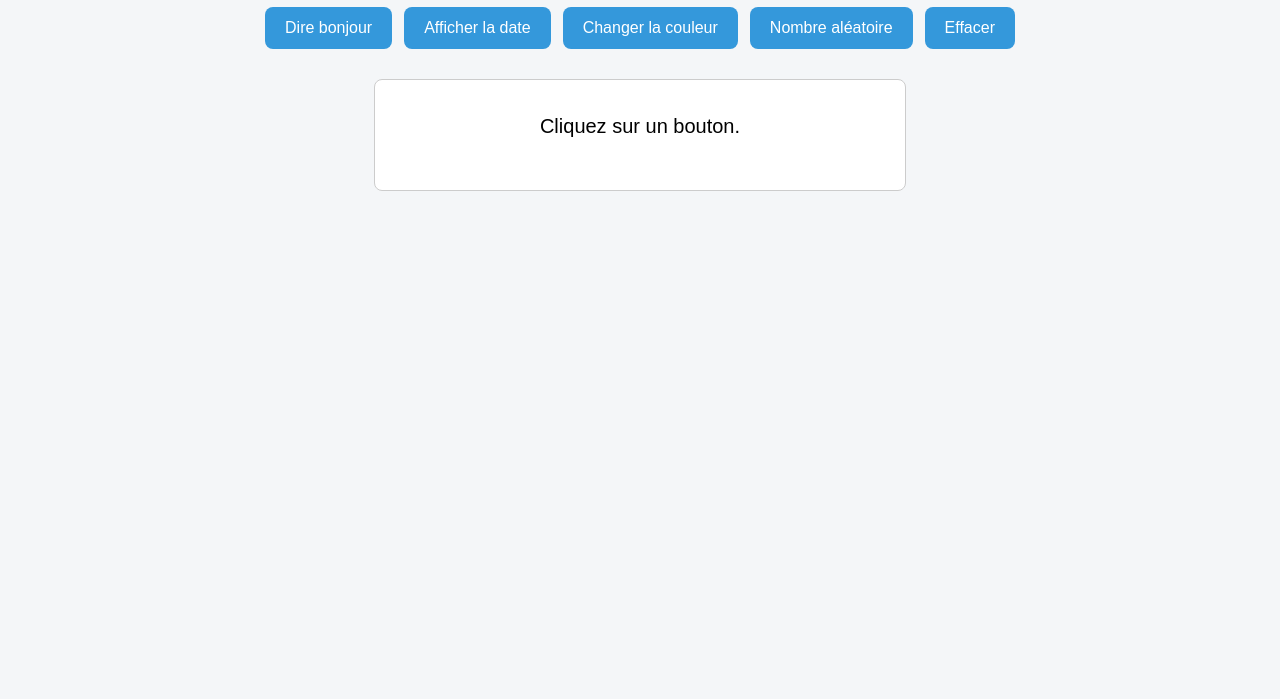
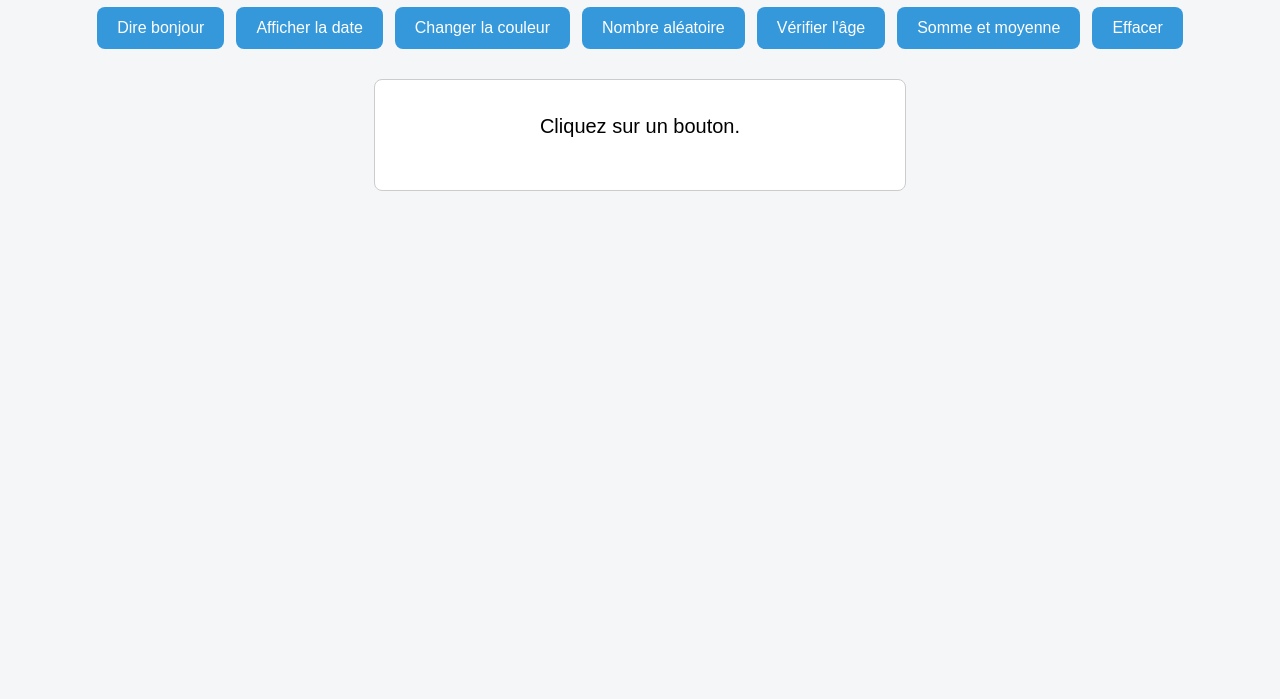
Before and after one commit to Enzo93110/bts-sio-projet, a plain HTML site: page p1-js/ex1.html in a window 1280 px wide. Shown: the part 101-800 px from the top of the page. Drawn offline with Linux system fonts and the light colour scheme.

Commit message:
Add files via upload

```diff
--- a/p1-js/ex1.html
+++ b/p1-js/ex1.html
@@ -4,8 +4,6 @@
     <meta charset="UTF-8">
     <title>TP - 5 boutons JavaScript</title>
     <link rel="stylesheet" href="style.css">
-    <script src="script.js"></script>
-
 </head>
 <body>
     <h1>Ma page interactive</h1>
@@ -15,12 +13,15 @@
         <button id="btn2" onclick="afficherDate()">Afficher la date</button>
         <button id="btn3" onclick="changerCouleur()">Changer la couleur</button>
         <button id="btn4" onclick="nombreAleatoire()">Nombre aléatoire</button>
+        <button id="btn6" onclick="verif_age()">Vérifier l'âge</button>
+        <button id="btn7" onclick="calculerNotes()">Somme et moyenne</button>
         <button id="btn5" onclick="effacer()">Effacer</button>
     </div>
 
     <div id="affichage">
         <p id="message">Cliquez sur un bouton.</p>
     </div>
+
+    <script src="script.js"></script>
 </body>
-
 </html>
--- a/p1-js/script.js
+++ b/p1-js/script.js
@@ -1,22 +1,48 @@
 function direBonjour() {
     document.getElementById("message").textContent = "Bonjour ! Bienvenue sur ma page.";
 }
+
 function afficherDate() {
     var maintenant = new Date();
     var texte = "Nous sommes le " + maintenant.toLocaleDateString("fr-FR") +
                 " et il est " + maintenant.toLocaleTimeString("fr-FR") + ".";
     document.getElementById("message").textContent = texte;
 }
+
 function changerCouleur() {
     var couleurs = ["#ffeaa7", "#fab1a0", "#81ecec", "#a29bfe", "#b2f2bb"];
     var indice = Math.floor(Math.random() * couleurs.length);
     document.body.style.backgroundColor = couleurs[indice];
     document.getElementById("message").textContent = "Nouvelle couleur de fond : " + couleurs[indice];
 }
+
 function nombreAleatoire() {
     var nombre = Math.floor(Math.random() * 100) + 1;
     document.getElementById("message").textContent = "Votre nombre aléatoire est : " + nombre;
 }
+
 function effacer() {
     document.getElementById("message").textContent = "";
 }
+
+function verif_age() {
+	let n1 = prompt("Donnez votre âge : ")
+	if (n1 < 18) {
+        document.getElementById("message").textContent = "Vous êtes mineur !";
+  document.body.style.backgroundColor = "red"
+	}
+	else {
+        document.getElementById("message").textContent = "Vous êtes majeur !";
+    	document.body.style.backgroundColor = "green"
+	}
+}
+
+function calculerNotes() {
+    let n1 = prompt("Donnez la note 1 : ");
+    let n2 = prompt("Donnez la note 2 : ");
+    let n3 = prompt("Donnez la note 3 : ");
+    let Somme = Number(n1) + Number(n2) + Number(n3);
+    let Moyenne = Somme / 3;
+    document.getElementById("message").textContent =
+        "Somme : " + Somme + " - Moyenne : " + Moyenne.toFixed(2);
+}
```
Also changed, not shown: p1-js/style.css (line endings or trailing spaces).
